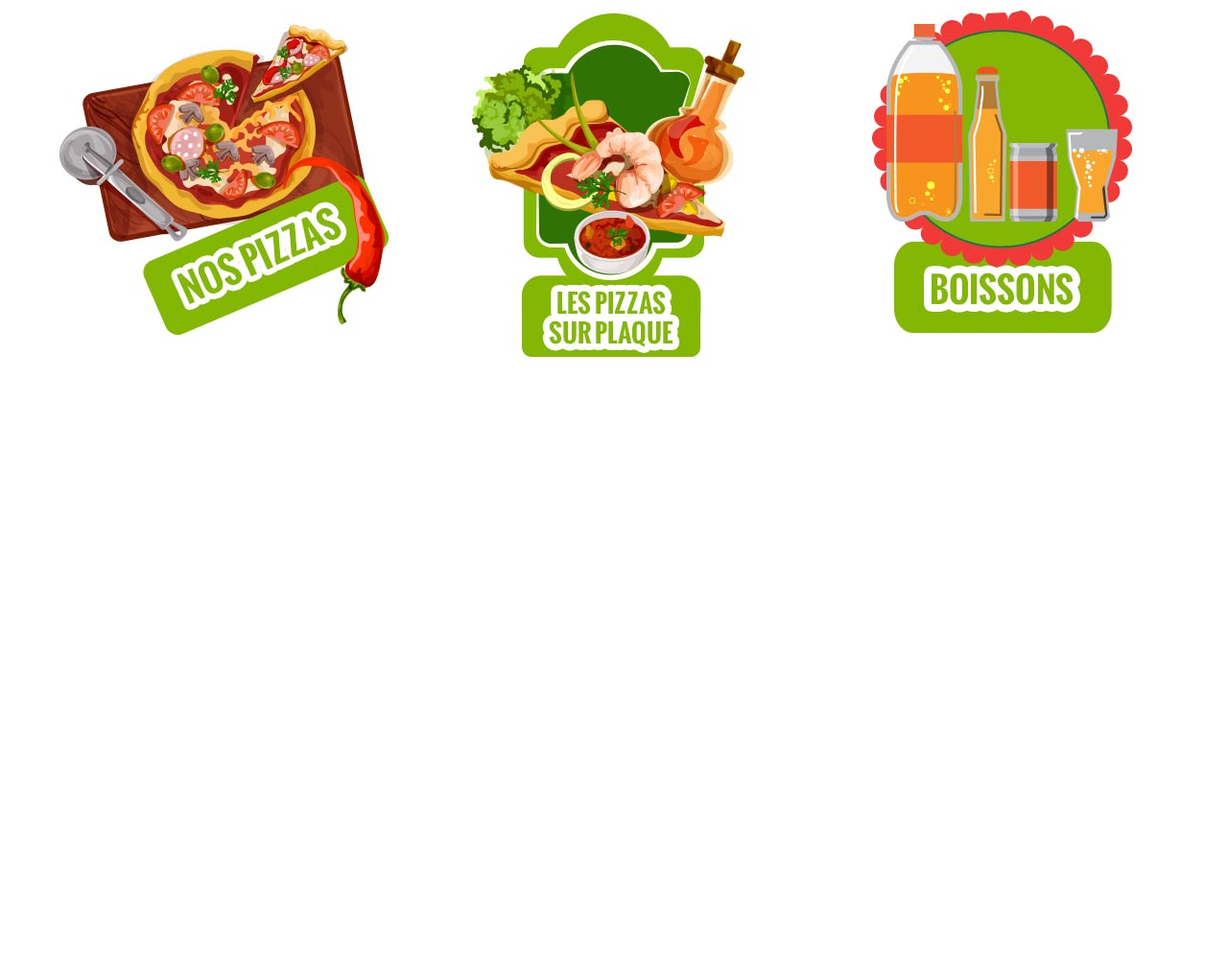
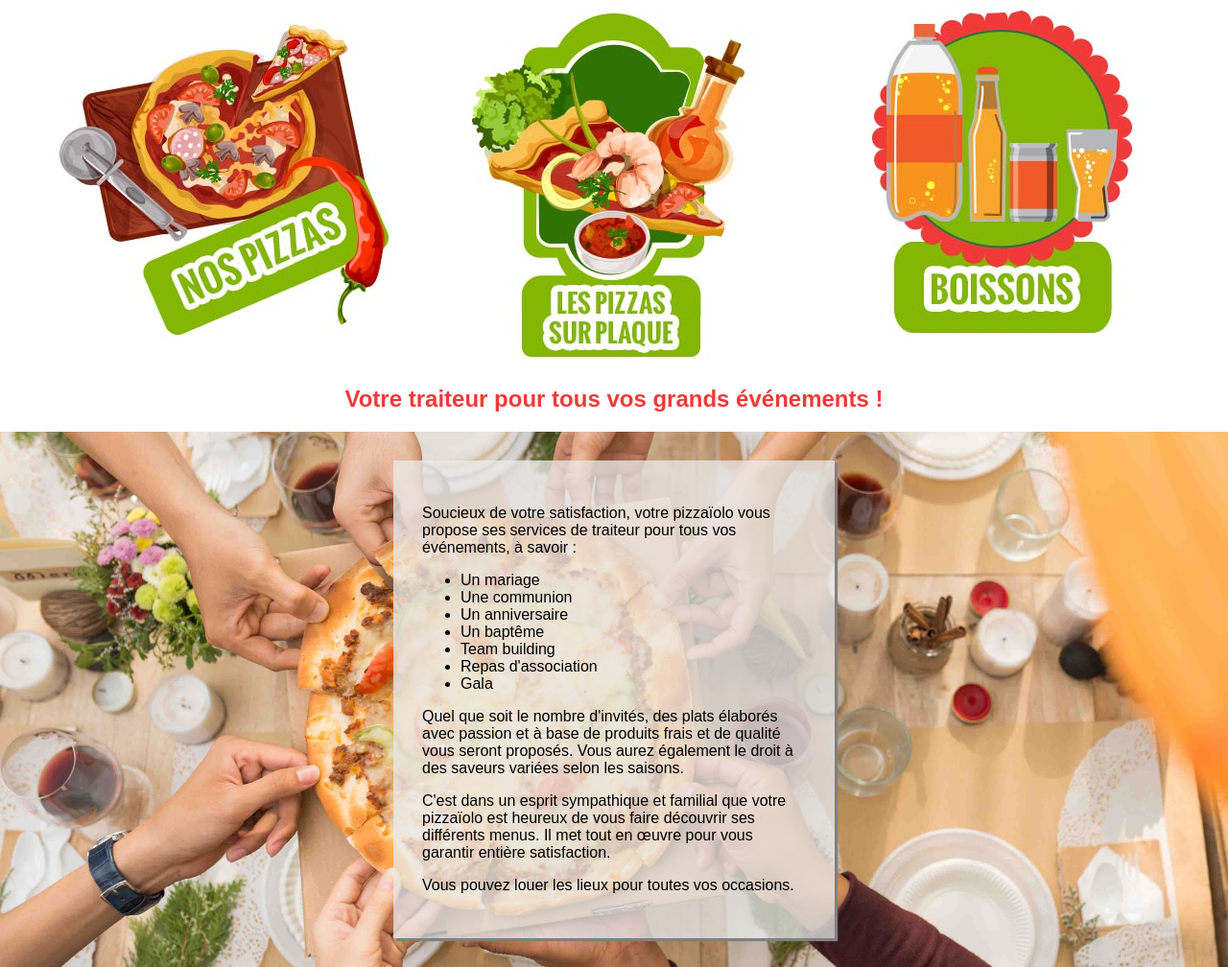
Before and after one commit to OkaniYoshiii/galejade-pizzeria, a PHP site: page / in a window 1280 px wide. Shown: the part 1124-2132 px from the top of the page at 96% size. Before the commit the page ends 1498 px from the top, so only its background shows below. Run offline with PHP 8.4, Linux system fonts and the light colour scheme.

Commit message:
Ajout section événements

```diff
--- a/public/css/main.css
+++ b/public/css/main.css
@@ -30,6 +30,11 @@ img {
 
 :where(.container-small) {
   max-width: min(100% - 2rem, 600px);
+  margin-inline: auto;
+}
+
+:where(.container-tiny) {
+  max-width: min(100% - 2rem, 400px);
   margin-inline: auto;
 }
 
@@ -102,12 +107,18 @@ img {
   grid-template-columns: 1fr;
   grid-template-rows: 1fr;
 }
-.img-fader > img {
+.img-fader > .fader-img {
   grid-row: 1;
   grid-column: 1;
   width: 100%;
+  height: 100%;
   max-height: 750px;
   object-fit: cover;
+}
+.img-fader > .fader-img > img {
+  object-fit: cover;
+  width: 100%;
+  height: 100%;
 }
 
 @keyframes fadeOut {
@@ -127,5 +138,33 @@ img {
     gap: 1rem;
   }
 }
+.events-container {
+  position: relative;
+  padding: 15px;
+}
+.events-container .img-fader {
+  position: absolute;
+  inset: 0;
+  z-index: -1;
+}
+.events-container .fader-img {
+  overflow: hidden;
+  max-height: 100%;
+}
+.events-container .img-fader > img {
+  max-height: 100%;
+  height: 100%;
+}
+
+.events-card {
+  grid-row: 1;
+  grid-column: 1;
+  z-index: 1;
+  padding: 30px;
+  margin-block: 15px;
+  background-color: rgba(235, 235, 235, 0.75);
+  box-shadow: 3px 3px 1px grey;
+  animation: bgImgFade 1500ms infinite;
+}
 
 /*# sourceMappingURL=main.css.map */
--- a/public/js/script.js
+++ b/public/js/script.js
@@ -9,10 +9,9 @@
     }
 }
 {
-    const HERO_BANNER = document.getElementById('hero-banner');
-    if (HERO_BANNER !== null) {
-        const IMG_CONTAINER = HERO_BANNER.querySelector('.img-fader');
-        const IMGS = Array.from(HERO_BANNER.getElementsByTagName('img'));
+    const IMG_CONTAINERS = document.querySelectorAll('.img-fader');
+    IMG_CONTAINERS.forEach((imgContainer) => {
+        const IMGS = Array.from(imgContainer.querySelectorAll('.fader-img'));
         const TRANSITION_DURATION_IN_MS = 1500;
         IMGS.forEach((img) => {
             img.style.transition = 'opacity ' + TRANSITION_DURATION_IN_MS + 'ms';
@@ -23,8 +22,8 @@
                 IMGS[IMGS.length - 1].style.opacity = '1';
                 IMGS.unshift(IMGS[IMGS.length - 1]);
                 IMGS.pop();
-                IMGS.forEach((img) => IMG_CONTAINER?.appendChild(img));
+                IMGS.forEach((img) => imgContainer.appendChild(img));
             }, TRANSITION_DURATION_IN_MS);
         }, 4000);
-    }
+    });
 }
--- a/src/frontend/sass/abstracts/_utilities.scss
+++ b/src/frontend/sass/abstracts/_utilities.scss
@@ -12,6 +12,11 @@
 
 :where(.container-small) {
     max-width: min(100% - 2rem, 600px);
+    margin-inline: auto;
+}
+
+:where(.container-tiny) {
+    max-width: min(100% - 2rem, 400px);
     margin-inline: auto;
 }
 
--- a/src/frontend/sass/components/_img-fader.scss
+++ b/src/frontend/sass/components/_img-fader.scss
@@ -3,16 +3,21 @@
     grid-template-columns: 1fr;
     grid-template-rows: 1fr;
 
-
-
-    & > img {
+    & > .fader-img {
         grid-row: 1;
         grid-column: 1;
 
         width: 100%;
+        height: 100%;
         max-height: 750px;
 
         object-fit: cover;
+
+        & > img {
+            object-fit: cover;
+            width: 100%;
+            height: 100%;
+        }
     }
 }
 
--- a/src/frontend/sass/pages/_home.scss
+++ b/src/frontend/sass/pages/_home.scss
@@ -7,3 +7,37 @@
         gap: 1rem;
     }
 }
+
+.events-container {
+    position: relative;
+    padding: 15px;
+
+    .img-fader {
+        position: absolute;
+        inset: 0;
+        z-index: -1;
+    }
+
+    .fader-img {
+        overflow: hidden;
+        max-height: 100%;
+    }
+
+    .img-fader > img {
+        max-height: 100%;
+        height: 100%;
+    }
+}
+
+.events-card {
+    grid-row: 1;
+    grid-column: 1;
+
+    z-index: 1;
+    padding: 30px;
+    margin-block: 15px;
+    background-color: rgba(235,235,235,0.75);
+    box-shadow: 3px 3px 1px grey;
+
+    animation: bgImgFade 1500ms infinite;
+}
--- a/templates/home.html.twig
+++ b/templates/home.html.twig
@@ -4,7 +4,9 @@
     <section id="hero-banner">
         <div class="img-fader">
             {% for i in 0..2 %}
-                <img src="public/images/banner-{{ loop.index }}.jpg" alt="">
+                <div class="fader-img">
+                    <img src="public/images/banner-{{ loop.index }}.jpg" alt="">
+                </div>
             {% endfor %}
         </div>
     </section>
@@ -28,4 +30,33 @@
             </div>
         </div>
     </section>
+    <section>
+        <div class="container-large | text-center">
+            <h2 class="color-secondary">Votre traiteur pour tous vos grands événements ! </h2>
+        </div>
+        <div class="events-container">
+                <div class="events-card container-tiny">
+                    <p>Soucieux de votre satisfaction, votre pizzaïolo vous propose ses services de traiteur pour tous vos événements, à savoir :</p>
+                    <ul>
+                        <li>Un mariage</li>
+                        <li>Une communion</li>
+                        <li>Un anniversaire</li>
+                        <li>Un baptême</li>
+                        <li>Team building</li>
+                        <li>Repas d'association</li>
+                        <li>Gala</li>
+                    </ul>
+                    <p>Quel que soit le nombre d'invités, des plats élaborés avec passion et à base de produits frais et de qualité vous seront proposés. Vous aurez également le droit à des saveurs variées selon les saisons.</p>
+                    <p>C'est dans un esprit sympathique et familial que votre pizzaïolo est heureux de vous faire découvrir ses différents menus. Il met tout en œuvre pour vous garantir entière satisfaction.</p>
+                    <p>Vous pouvez louer les lieux pour toutes vos occasions.</p>
+                    <div class="img-fader">
+                        {% for i in 0..2 %}
+                        <div class="fader-img">
+                            <img src="public/images/events-{{ loop.index }}.jpg" alt="">
+                        </div>
+                    {% endfor %}
+                    </div>
+                </div>
+        </div>
+    </section>
 {% endblock %}
```
Also changed, not shown: src/frontend/typescript/script.ts (+5 -7 lines), public/images/events-1.jpg (added), public/images/events-2.jpg (added), public/images/events-3.jpg (added), public/images/events-4.jpg (added), 1 other file.
